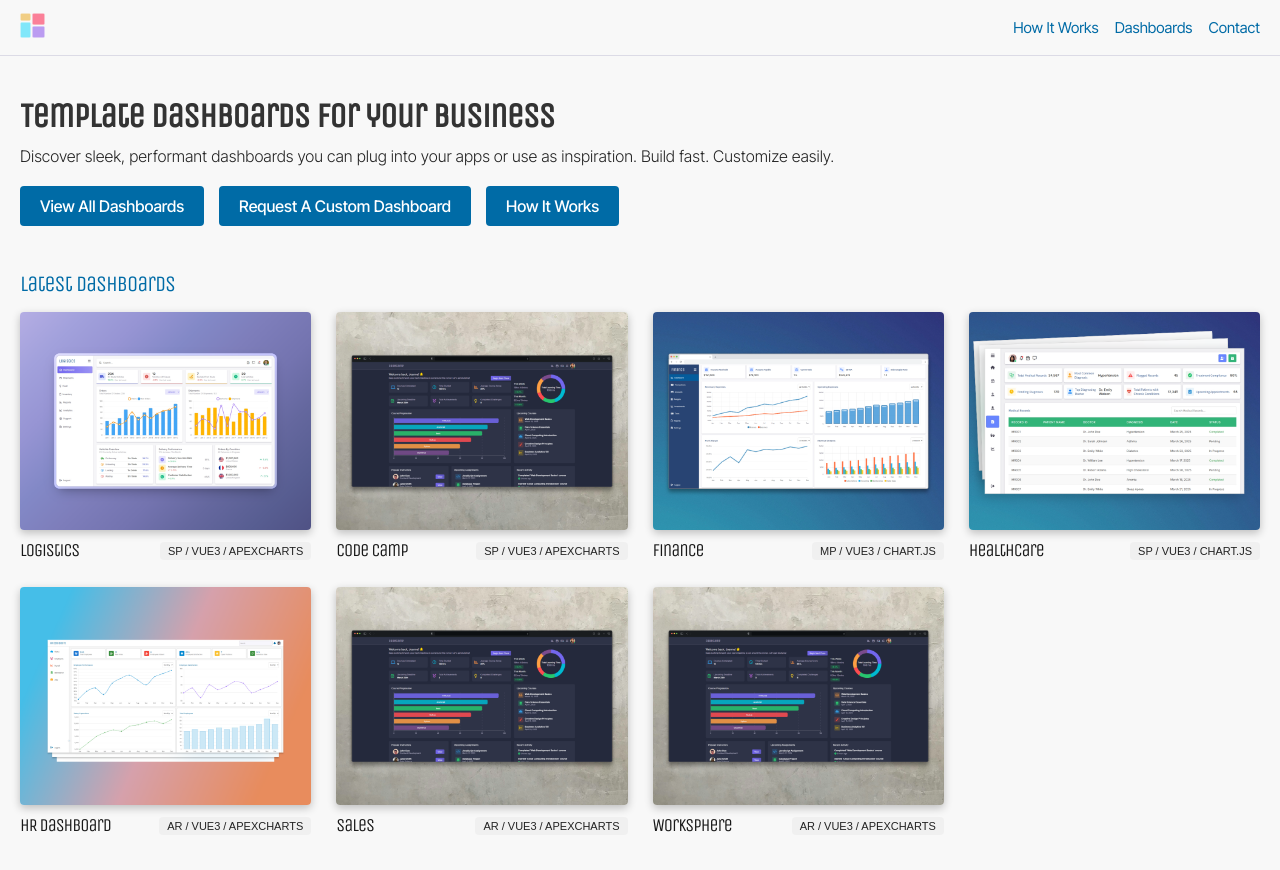
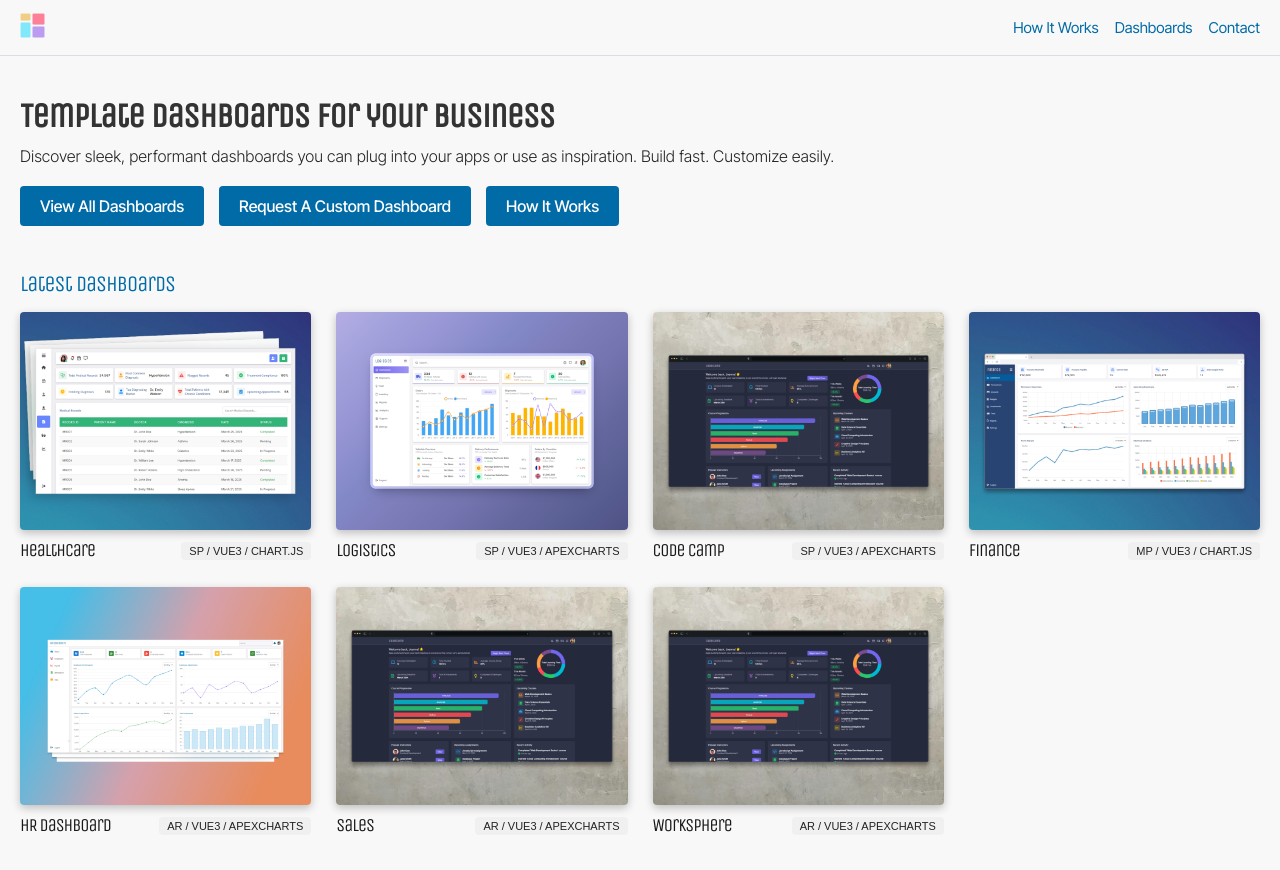
Before and after one commit to joseph-johnson27001/dashboard-website, a Vue app: page / in a window 1280 px wide. Shown: the top 870 px of the page. Built offline with nearby package versions, Linux system fonts and the light colour scheme.

Commit message:
Dashboards order

```diff
--- a/src/views/DashboardsPage.vue
+++ b/src/views/DashboardsPage.vue
@@ -63,6 +63,11 @@ export default {
     return {
       demos: [
         {
+          name: "Healthcare",
+          image: "/Dashboard_Images/Healthcare.png",
+          type: "SP / Vue3 / Chart.js",
+        },
+        {
           name: "Logistics",
           image: "/Dashboard_Images/Logistics.png",
           type: "SP / Vue3 / ApexCharts",
@@ -76,11 +81,6 @@ export default {
           name: "Finance",
           image: "/Dashboard_Images/Finance.png",
           type: "MP / Vue3 / Chart.js",
-        },
-        {
-          name: "Healthcare",
-          image: "/Dashboard_Images/Healthcare.png",
-          type: "SP / Vue3 / Chart.js",
         },
         {
           name: "HR Dashboard",
--- a/src/views/HomePage.vue
+++ b/src/views/HomePage.vue
@@ -64,6 +64,11 @@ export default {
     return {
       demos: [
         {
+          name: "Healthcare",
+          image: "/Dashboard_Images/Healthcare.png",
+          type: "SP / Vue3 / Chart.js",
+        },
+        {
           name: "Logistics",
           image: "/Dashboard_Images/Logistics.png",
           type: "SP / Vue3 / ApexCharts",
@@ -77,11 +82,6 @@ export default {
           name: "Finance",
           image: "/Dashboard_Images/Finance.png",
           type: "MP / Vue3 / Chart.js",
-        },
-        {
-          name: "Healthcare",
-          image: "/Dashboard_Images/Healthcare.png",
-          type: "SP / Vue3 / Chart.js",
         },
         {
           name: "HR Dashboard",
```
